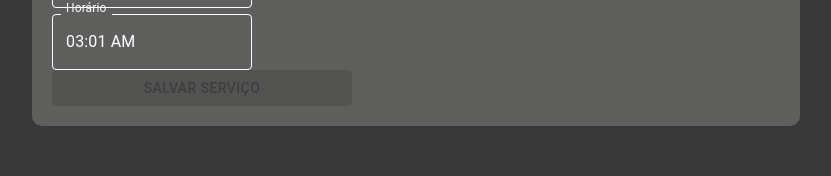
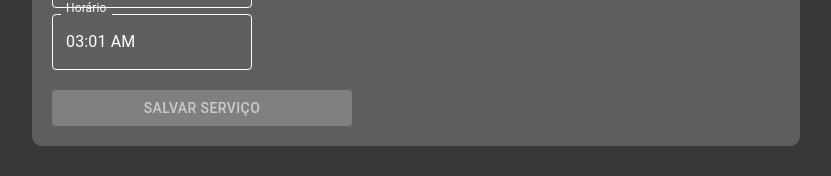
Before and after one commit to Cossio00/barber-admin-frontend, a React (Create React App) app: page /create-service in a window 1280 px wide. Shown: the part 334-510 px from the top of the page, without its empty margins (224-1055 px from the left). Built offline with nearby package versions, Linux system fonts and the light colour scheme; no server answers.

Commit message:
added parser to R$ and 2 fraction digits

```diff
--- a/src/Pages/Home/CreateService/createService.css
+++ b/src/Pages/Home/CreateService/createService.css
@@ -42,10 +42,16 @@ form{
 #date-picker-id {
   width: 200px;
 }
-.create-service-button{
-    margin: auto;
-    margin-top: 20px;
-    background-color: #ef6817;
-    color: white;
-    width: 300px;
+
+.create-service-button {
+  margin: auto;
+  margin-top: 20px !important;
+  width: 300px;
+  background-color: #ef6817 !important;
+  color: white !important;
 }
+
+.create-service-button.Mui-disabled {
+  background-color: gray !important; /* desabilitado */
+  color: #ccc !important; /* texto desabilitado */
+}
--- a/src/Pages/Home/Home.js
+++ b/src/Pages/Home/Home.js
@@ -74,7 +74,13 @@ function Home() {
                             <th className="serviceDate">{horario}</th>
                             <th className="clientName">{element.clientname}</th>
                             <th className="serviceDescription">{element.servicecategory}</th>
-                            <th className="serviceValue">{element.categoryvalue}</th>
+                            <th className="serviceValue">
+                                {new Intl.NumberFormat("pt-BR", {
+                                    style: "currency",
+                                    currency: "BRL",
+                                    minimumFractionDigits: 2,
+                                }).format(element.categoryvalue)}
+                            </th>
                             <th className="serviceStatus">OK</th>
                             <th className="serviceActions">
                                 <ion-icon className="editService" name="pencil-outline" onClick={() => handleEdit(element.serviceid)}></ion-icon>
@@ -122,7 +128,13 @@ function Home() {
                                 <tfoot>
                                     <tr>
                                         <th colSpan="3" style={{ textAlign: "right" }}>Total</th>
-                                        <th className="totalValue">{totalValue}</th>
+                                        <th className="totalValue">
+                                            {new Intl.NumberFormat("pt-BR", {
+                                                style: "currency",
+                                                currency: "BRL",
+                                                minimumFractionDigits: 2,
+                                            }).format(totalValue)}
+                                        </th>
                                     </tr>
                                 </tfoot>
                             )}
```
